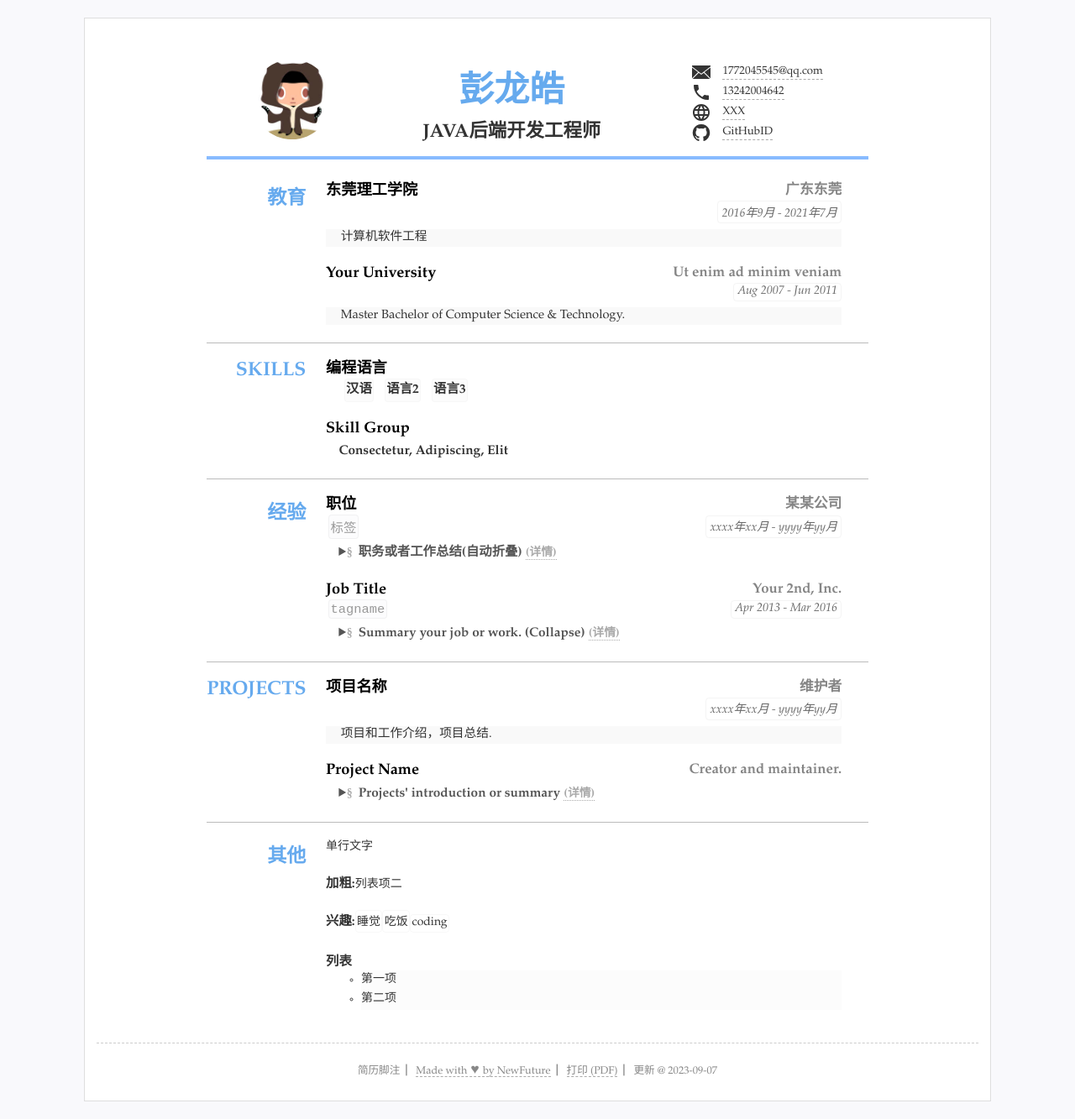
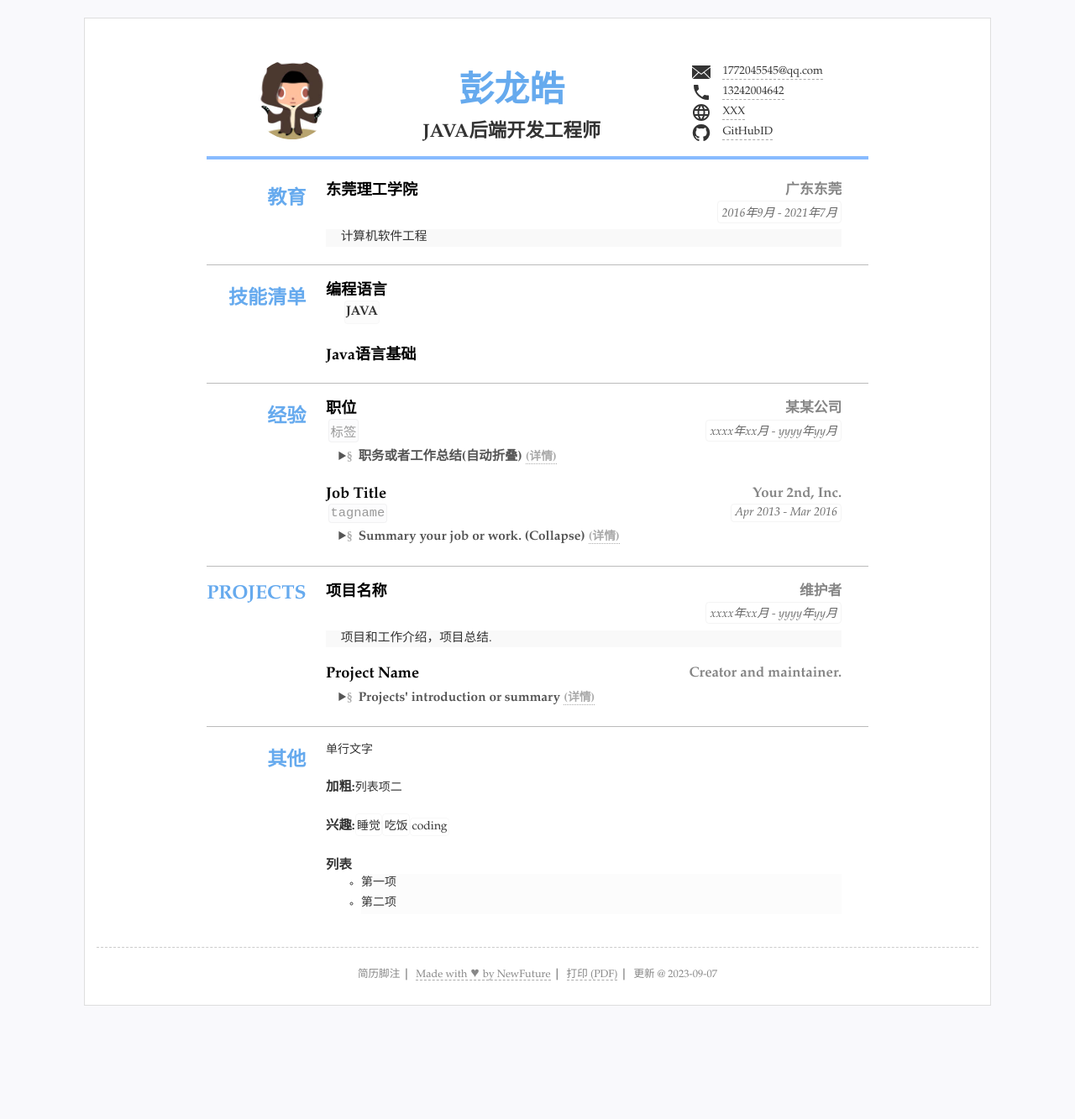
Before and after one commit to hi-luckily-live/plh-yyds, a Jekyll site: the page built from index.html, in a window 1280 px wide. Shown: the whole page at 84% size. Built offline with Jekyll 4.4.1, drawn with Linux system fonts in a browser that asks for light colours; after the commit the page ends 1219 px from its top, so only the background shows below that.

Commit message:
Update resume.yml

```diff
--- a/_data/resume.yml
+++ b/_data/resume.yml
@@ -34,21 +34,15 @@ main: #简历主要内容，
     duration: "2016年9月 - 2021年7月"
     sub: 广东东莞
     detail: 计算机软件工程
-  - title: Your University
-    duration: Aug 2007 - Jun 2011
-    sub: Ut enim ad minim veniam
-    detail: Master Bachelor of Computer Science & Technology.
 
-- type: skills
+- type: 技能清单
   # name: "技能"
   content:
   - title: 编程语言
     items: #itmems 可以小块的方式显示
-    - 汉语
-    - 语言2
-    - 语言3
-  - title: Skill Group
-    summary: Consectetur, Adipiscing, Elit
+    - JAVA
+  - title: Java语言基础
+    summary:
 
 - type: experience
   name: 经验
```
